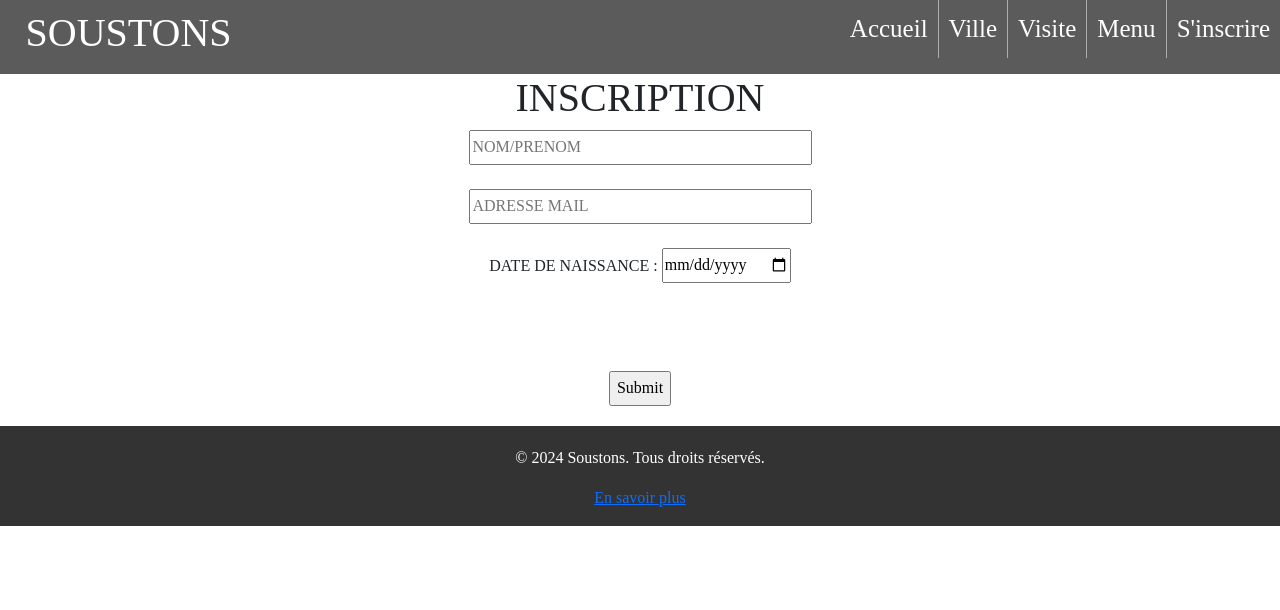
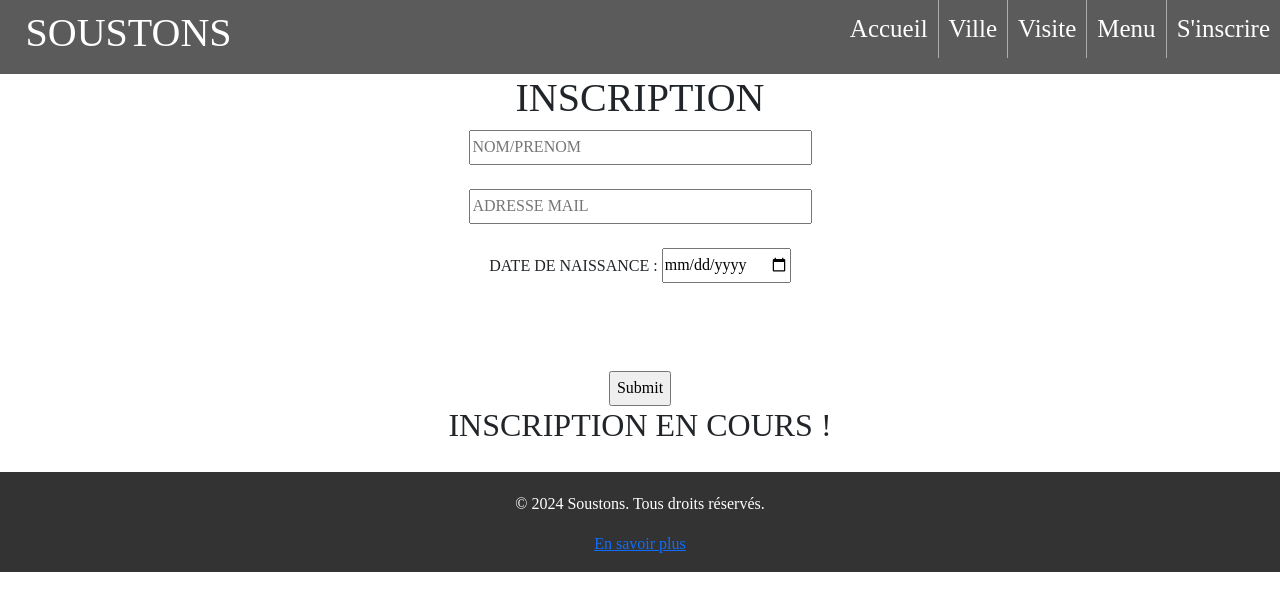
Before and after one commit to D0lab/L1-ProjetWeb, a plain HTML site: page inscription.html in a window 1280 px wide. Drawn offline with nearby package versions, Linux system fonts and the light colour scheme.

Commit message:
Update inscription.html

```diff
--- a/inscription.html
+++ b/inscription.html
@@ -53,6 +53,10 @@
         </br></br></br>
             <input type="submit" onclick="sendMail();" style="height:35px">
         </div>
+
+        <div id="d2">
+            <H2>INSCRIPTION EN COURS !</H2>
+        </div>
     </main>
 
     <footer>
```
